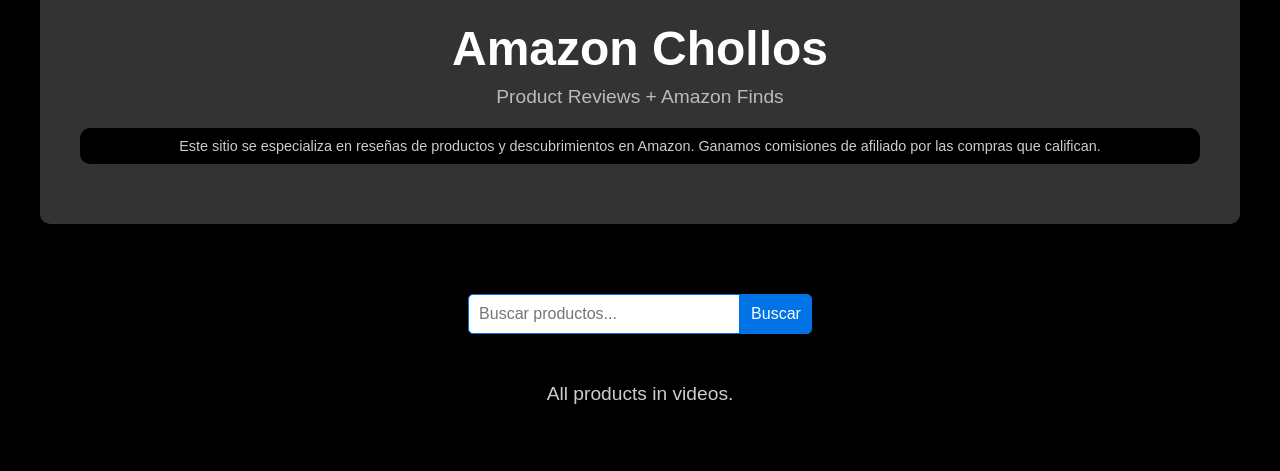
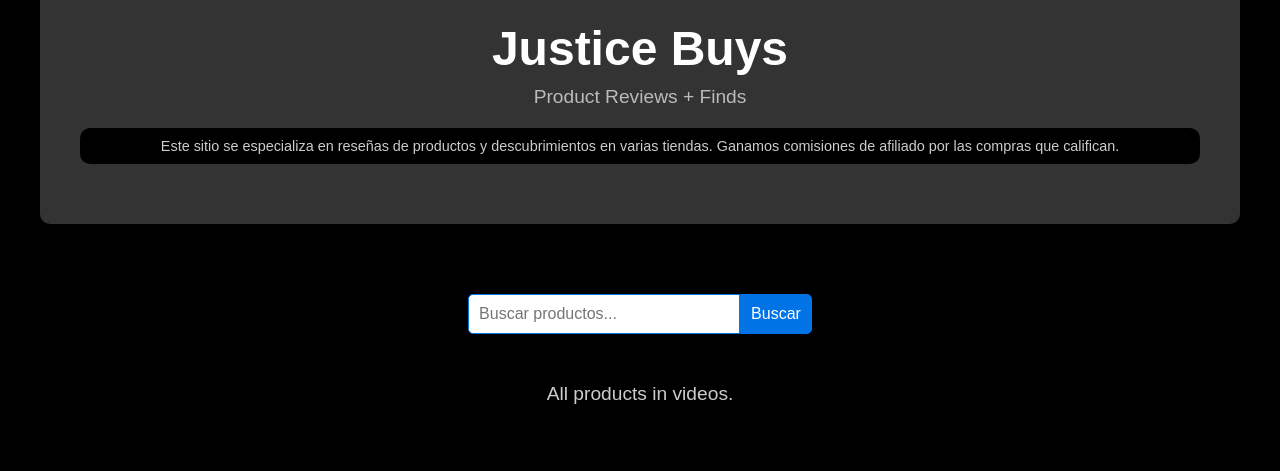
Before and after one commit to skantrek/amazon_chollos, a plain HTML site: page index.html in a window 1280 px wide. Shown: the part 267-738 px from the top of the page. Drawn offline with Linux system fonts and the light colour scheme.

Commit message:
index.html

```diff
--- a/index.html
+++ b/index.html
@@ -3,23 +3,23 @@
 <head>
     <meta charset="UTF-8">
     <meta name="viewport" content="width=device-width, initial-scale=1.0">
-    <title>Amazon Chollos</title>
+    <title>Justice Buys</title>
     <link rel="stylesheet" href="styles.css">
     <link rel="icon" href="favicon.ico" type="image/x-icon">
-    <meta name="description" content="Descubre los mejores chollos y ofertas en Amazon. Reseñas de productos y recomendaciones.">
-    <meta name="keywords" content="Amazon, chollos, ofertas, reseñas de productos, recomendaciones">
+    <meta name="description" content="Descubre los mejores productos en Justice Buys. Reseñas y recomendaciones.">
+    <meta name="keywords" content="Justice Buys, productos, reseñas, recomendaciones">
 </head>
 <body>
     <div class="container">
         <div class="header">
             <div class="hero">
                 <div class="logo">
-                    <img src="logo.png" alt="Amazon Chollos">
+                    <img src="logo.png" alt="Justice Buys">
                 </div>
                 <div class="hero-text">
-                    <h1>Amazon Chollos</h1>
-                    <p>Product Reviews + Amazon Finds</p>
-                    <p class="affiliate-note">Este sitio se especializa en reseñas de productos y descubrimientos en Amazon. Ganamos comisiones de afiliado por las compras que califican.</p>
+                    <h1>Justice Buys</h1>
+                    <p>Product Reviews + Finds</p>
+                    <p class="affiliate-note">Este sitio se especializa en reseñas de productos y descubrimientos en varias tiendas. Ganamos comisiones de afiliado por las compras que califican.</p>
                 </div>
             </div>
         </div>
@@ -36,7 +36,7 @@
         <div class="social-media">
             <a href="https://www.facebook.com/tuPagina" target="_blank">Facebook</a>
             <a href="https://www.twitter.com/tuPagina" target="_blank">Twitter</a>
-            <a href="https://www.instagram.com/amazon_chollos_" target="_blank">Instagram</a>
+            <a href="https://www.instagram.com/tuPagina" target="_blank">Instagram</a>
         </div>
     </div>
     <script src="script.js"></script>
```
